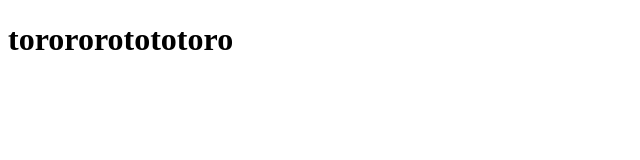
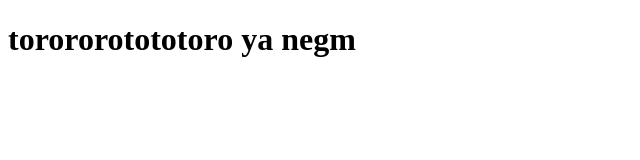
Before and after one commit to BobSolyman/coursera-test, a plain HTML site: page site/index.html in a window 1280 px wide. Shown: the whole page, without its empty margins (0-640 px from the left). Drawn offline with Linux system fonts and the light colour scheme.

Commit message:
small addition to our page content

```diff
--- a/site/index.html
+++ b/site/index.html
@@ -8,7 +8,7 @@
 </head>
 
 <body>
-    <h1>torororotototoro</h1>
+    <h1>torororotototoro ya negm</h1>
 </body>
 
 </html>
```
